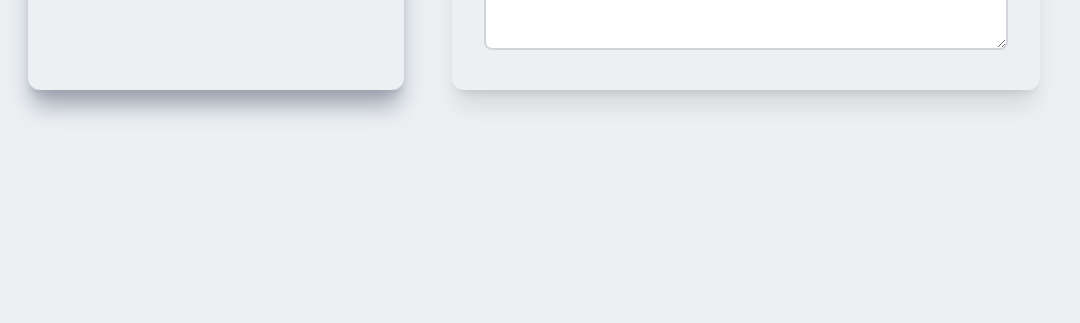
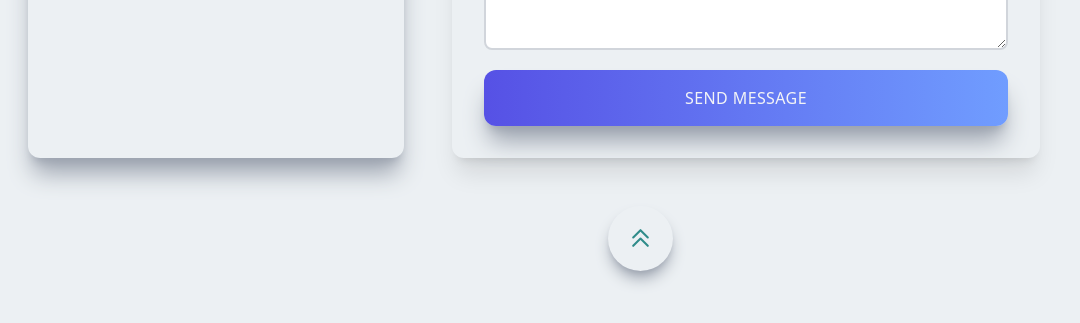
Before and after one commit to Hilll19/portofolio-nextjs-hildev, a Next.js app: page / in a window 1280 px wide. Shown: the part 4112-4435 px from the top of the page, without its empty margins (0-1080 px from the left). Before the commit the page ends 4266 px from the top, so only its background shows below. Built offline with nearby package versions, Linux system fonts and the light colour scheme.

Commit message:
Create footer btn to back home section

```diff
--- a/components/Contact.jsx
+++ b/components/Contact.jsx
@@ -3,6 +3,7 @@ import Image from 'next/image'
 import { AiOutlineMail } from "react-icons/ai";
 import { FaGithub, FaInstagram, FaLinkedin } from "react-icons/fa";
 import contactImg from "@/public/assets/contact.jpg"
+import {HiOutlineChevronDoubleUp} from "react-icons/hi"
 import Link from 'next/link';
 
 const Contact = () => {
@@ -77,9 +78,17 @@ const Contact = () => {
                                     <label className='uppercase text-sm py-2'>Message</label>
                                     <textarea className='border-2 rounded-lg p-3 border-gray-300' rows="9"></textarea>
                                 </div>
+                                <button className='w-full p-4 text-gray-100 mt-3'>Send Message</button>
                             </form>
                         </div>
                     </div>
+                </div>
+                <div className='flex justify-center py-12'>
+                    <Link href="/">
+                        <div className="rounded-full shadow-lg shadow-gray-400 p-5 cursor-pointer hover:scale-110 ease-in duration-300">
+                            <HiOutlineChevronDoubleUp className='text-[#308C8A]' size={25}/>
+                        </div>
+                    </Link>
                 </div>
             </div>
         </div>
```
